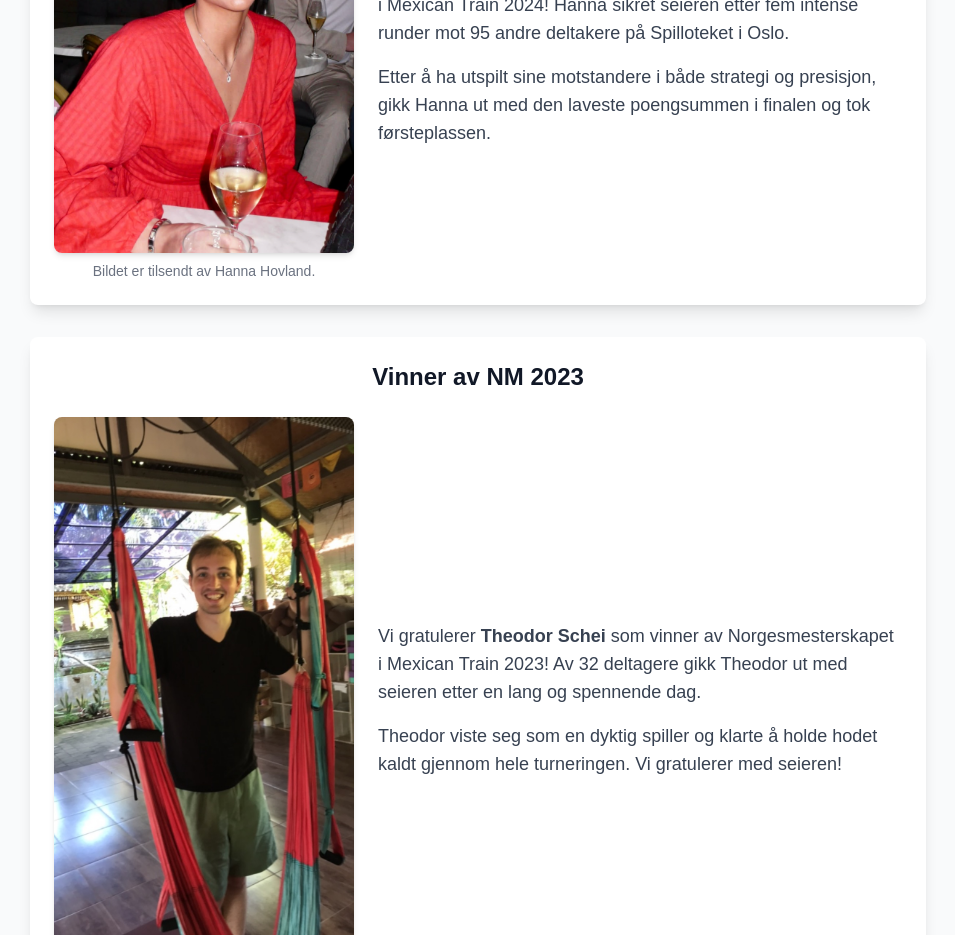
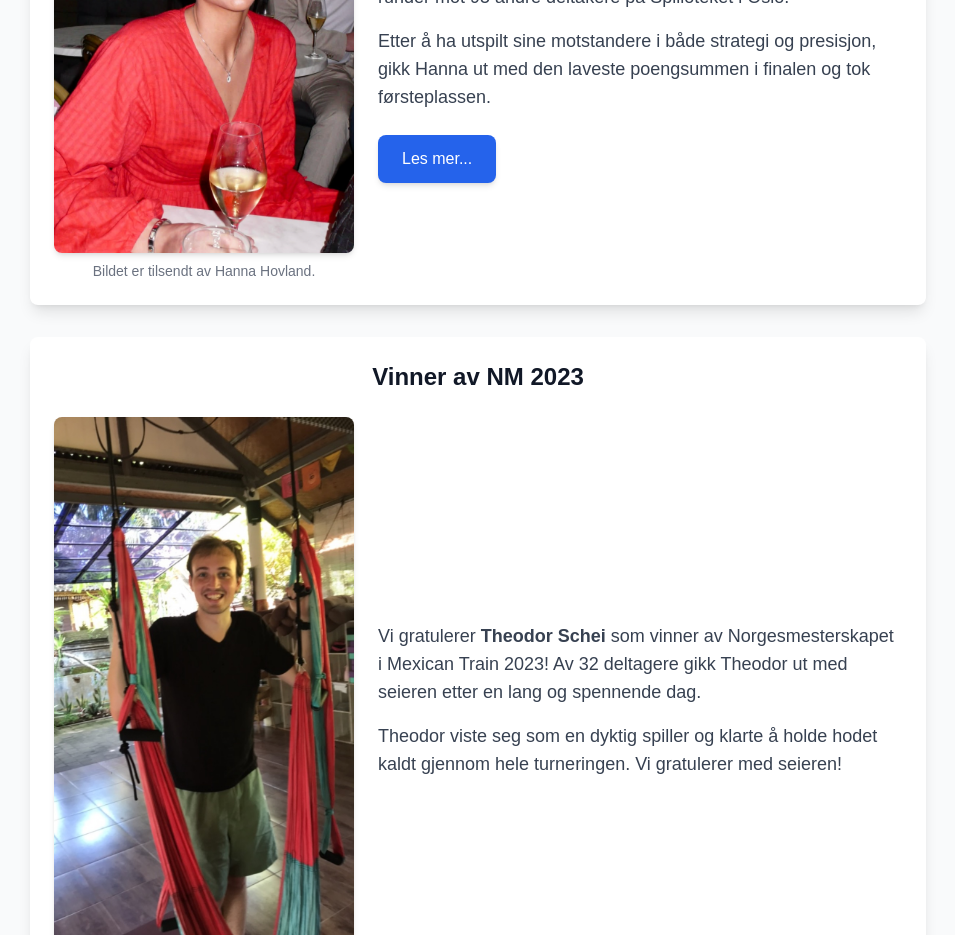
Before and after one commit to EliasOpstad/MexicanTrain, a Next.js app: page /turnering in a window 1280 px wide. Shown: the part 1480-2415 px from the top of the page, without its empty margins (162-1117 px from the left). Built offline with nearby package versions, Linux system fonts and the light colour scheme.

Commit message:
added a les mer knapp

```diff
--- a/src/app/turnering/page.tsx
+++ b/src/app/turnering/page.tsx
@@ -84,6 +84,15 @@ export default function Turneringer() {
               gikk Hanna ut med den laveste poengsummen i finalen og tok
               førsteplassen.
             </p>
+            {/* Les mer-knapp */}
+            <div className="mt-6">
+              <Link
+                href="/nyheter/nm2024vinner"
+                className="inline-block bg-blue-600 text-white px-6 py-3 rounded-lg shadow-md hover:bg-blue-700"
+              >
+                Les mer...
+              </Link>
+            </div>
           </div>
         </div>
       </section>
```
